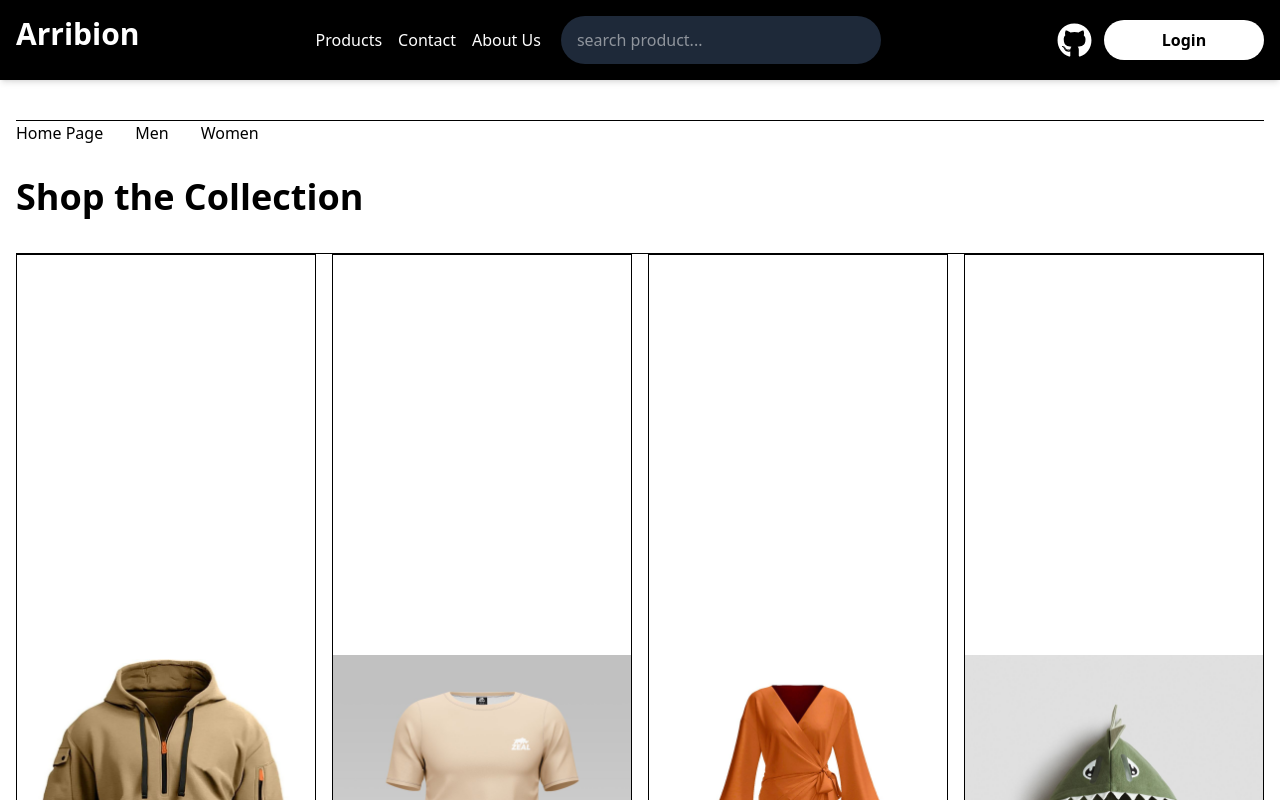
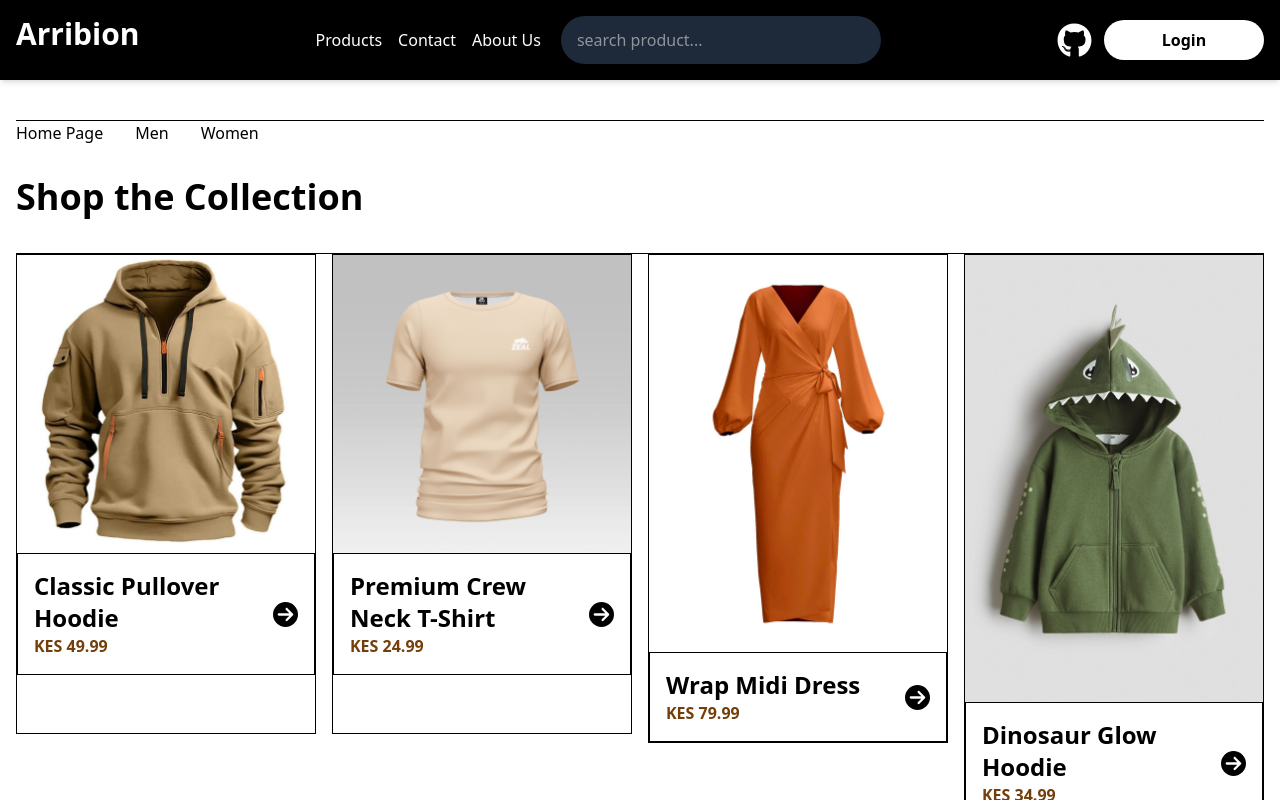
Before and after one commit to arribion-link/modern-minimalist-ecommerce, a React (Vite) app: page /products in a window 1280 px wide. Shown: the top 800 px of the page. Built offline with nearby package versions, Linux system fonts and the light colour scheme.

Commit message:
fix product image

```diff
--- a/src/components/ui/HomeProduct.tsx
+++ b/src/components/ui/HomeProduct.tsx
@@ -1,6 +1,6 @@
 import ProductCard from "./ProductCard";
 import products from "../../data/product.json";
-
+import {Link} from "react-router-dom"
 const HomeProduct = () => {
   // Filter only the best sellers (exactly the 4 you marked)
   const bestSellers = products.filter((product) => product.bestSeller === true);
@@ -14,7 +14,9 @@ const HomeProduct = () => {
       <div className="grid grid-cols-1 sm:grid-cols-2 lg:grid-cols-4 gap-8 justify-items-center">
         {bestSellers.length > 0 ? (
           bestSellers.map((product) => (
+            <Link to="/product/details/:id">
             <ProductCard key={product.id} name={product.name} price={product.price} image={product.image} />
+            </Link>
           ))
         ) : (
           <p className="text-center col-span-full text-gray-500">
--- a/src/components/ui/ProductCard.tsx
+++ b/src/components/ui/ProductCard.tsx
@@ -7,9 +7,9 @@ type ProductCardProps = {
 // import Products from "../../data/product.json"
 const ProductCard = (Props: ProductCardProps) => {
   return (
-    <div className="border min-w-[15em] min-h-[30em] bg-white pt-100">
+    <div className="border min-w-[15em] min-h-[30em] bg-white">
       <div>
-        <img src={Props.image} alt={Props.name} className="w-full block top-0 left-0"/>
+        <img src={Props.image} alt={Props.name} className="w-full object-cover block top-0 left-0"/>
       </div>
       <div className="top-full border p-4">
         <div className="flex justify-between items-center">
--- a/src/pages/ProductsPage.tsx
+++ b/src/pages/ProductsPage.tsx
@@ -1,6 +1,7 @@
 import ProductPageHeader from "../components/ui/ProductPageHeader"
 import ProductCard from "../components/ui/ProductCard"
 import products from "../data/product.json"
+import { Link } from "react-router-dom"
 const ProductsPage = () => {
   return (
     <>
@@ -8,11 +9,13 @@ const ProductsPage = () => {
         <ProductPageHeader />
         <div className="grid grid-cols-[repeat(4,minmax(250px,1fr))] gap-4">
           {products.map((product) => (
-            <ProductCard
-              price={product.price}
-              name={product.name}
-              image={product.image}
-            />
+            <Link to="/product/details/:id">
+              <ProductCard
+                price={product.price}
+                name={product.name}
+                image={product.image}
+              />
+            </Link>
           ))}
         </div>
       </section>
```
